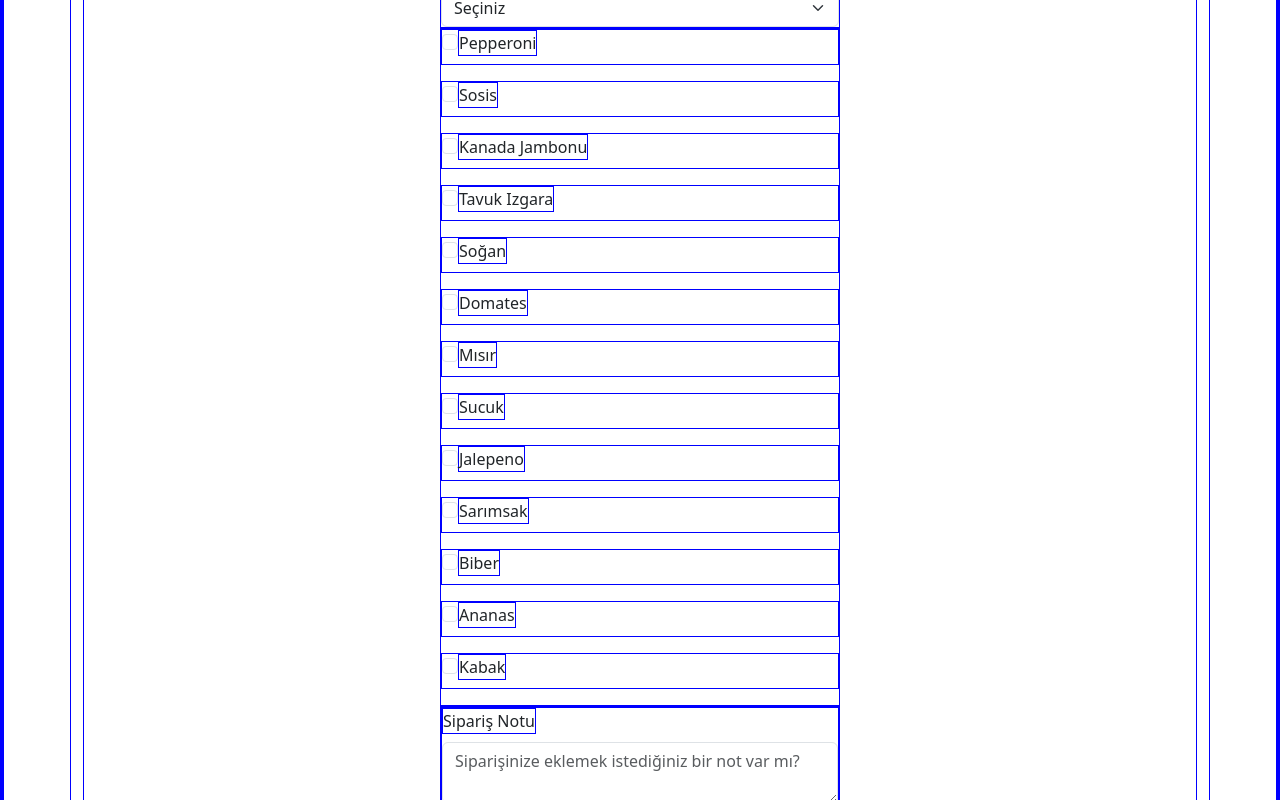
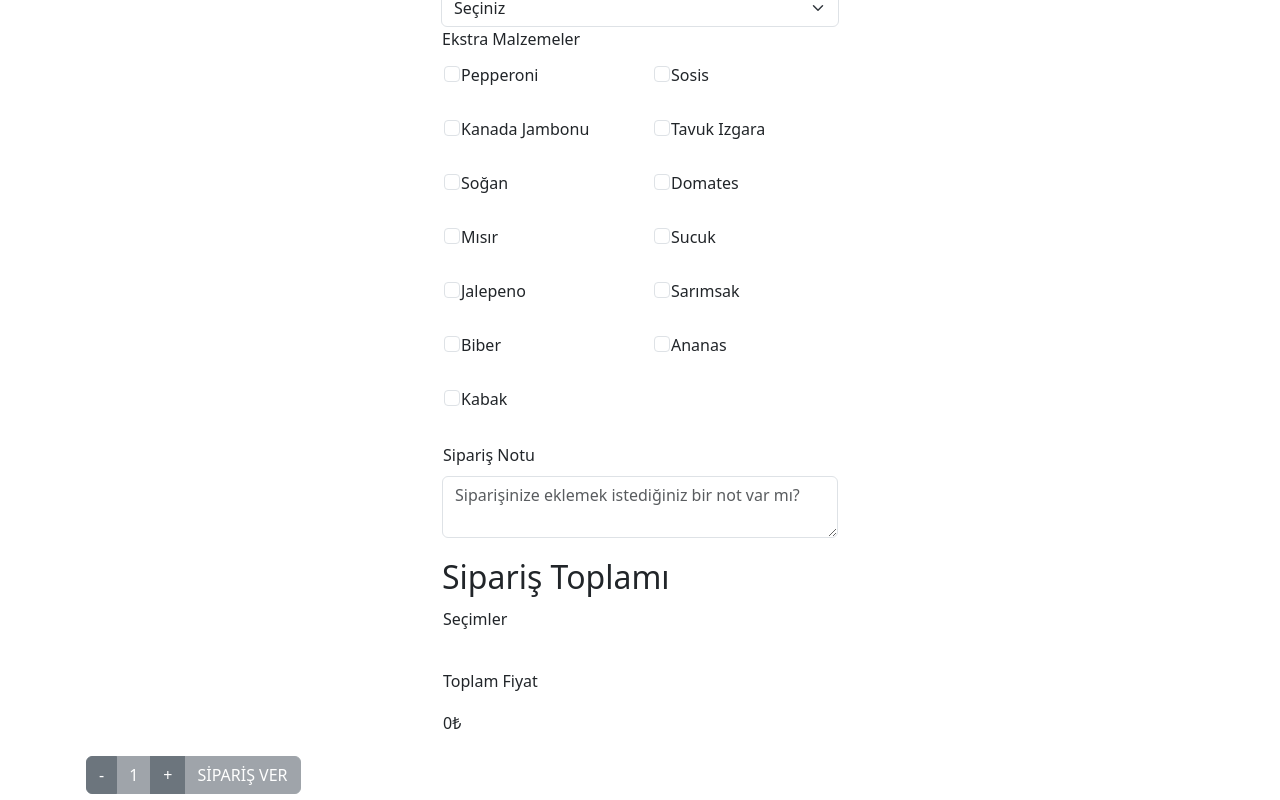
Before and after one commit to Kubra-Yesim-Tatli/pizza-react, a React (Vite) app: page / in a window 1280 px wide. Shown: the part 720-1520 px from the top of the page. Built offline with nearby package versions, Linux system fonts and the light colour scheme.

Commit message:
row-cow -added

```diff
--- a/src/App.jsx
+++ b/src/App.jsx
@@ -1,7 +1,7 @@
 import 'bootstrap/dist/css/bootstrap.min.css';
 import "./index.css";
 
-import { Button, Form, FormGroup, Input, Label, ButtonGroup } from 'reactstrap';
+import { Button, Form, FormGroup, Input, Label, ButtonGroup, Container, Col, Row } from 'reactstrap';
 import { useState, useEffect } from 'react';
 
 const malzemeler = ["Pepperoni", "Sosis", "Kanada Jambonu", "Tavuk Izgara", "Soğan", "Domates", "Mısır", "Sucuk", "Jalepeno", "Sarımsak", "Biber", "Ananas", "Kabak"];
@@ -161,12 +161,23 @@ return (
             {errors.hamur && <p className="error-message">{errors.hamur}</p>}
           </div>
           <div className='content-container'>
+  <h6>Ekstra Malzemeler</h6>
+  <Row>
     {malzemeler.map((malz, index) => (
-              <FormGroup key={index}>
-                <Input id={malz} name="malzeme" type="checkbox" onChange={handleChange} checked={formData.malzeme.includes(malz)} />
+      <Col key={index}  sm="6">
+        <FormGroup>
+          <Input
+            id={malz}
+            name="malzeme"
+            type="checkbox"
+            onChange={handleChange}
+            checked={formData.malzeme.includes(malz)}
+          />
           <Label htmlFor={malz}>{malz}</Label>
         </FormGroup>
+      </Col>
     ))}
+  </Row>
   {errors.malzeme && <p className="error-message">{errors.malzeme}</p>}
 </div>
           <div className='content-container'>
@@ -175,12 +186,7 @@ return (
               <Input name="not" type="textarea" placeholder="Siparişinize eklemek istediğiniz bir not var mı?" onChange={handleChange} value={formData.not} />
             </FormGroup>
           </div>
-          <div className='flex between'>
-            <ButtonGroup>
-            <Button onClick={decreaseQuantity}>-</Button>
-              <Button disabled>{quantity}</Button>
-              <Button onClick={increaseQuantity}>+</Button>
-            </ButtonGroup>
+
 
             <div className='content-container'>
               <h2>Sipariş Toplamı</h2>
@@ -195,7 +201,14 @@ return (
             <p>{totalPrice}₺</p>
          </div>
       </div>
+      <div className='flex between'>
+            <ButtonGroup>
+            <Button onClick={decreaseQuantity}>-</Button>
+              <Button disabled>{quantity}</Button>
+              <Button onClick={increaseQuantity}>+</Button>
               <Button onClick={handleSubmit} disabled={!isValid}>SİPARİŞ VER</Button>
+            </ButtonGroup>
+
           </div>
         </div>
       </main>
--- a/src/index.css
+++ b/src/index.css
@@ -1,12 +1,13 @@
 @import url("./reset.css");
 *{
-  border: 1px solid blue
+  border: 1px solid white
 
 }
 .content-container {
   max-width: 400px;
   margin: auto;
 }
+
 header {
 background-color: red;
 padding: 1.5 rem 0;
@@ -23,9 +24,25 @@ header.img {
 
 }
 .grid-item {
-
-
   padding: 0.5px;
   font-size: 15px;
   text-align: center;
 }
+button {
+  display: flex;
+  justify-content: center;
+  align-items: center;
+  border: 1px solid #ccc;
+  background-color: #f0f0f0;
+  color: #333;
+  cursor: pointer;
+  transition: all 0.3s ease;
+}
+button:hover {
+  background-color: #ddd;
+  color: #000;
+  box-shadow: 0px 4px 8px rgba(0, 0, 0, 0.2);
+}
+button:disabled {
+  cursor: not-allowed;
+}
```
Lines whose indentation alone changed are shown as unchanged.
